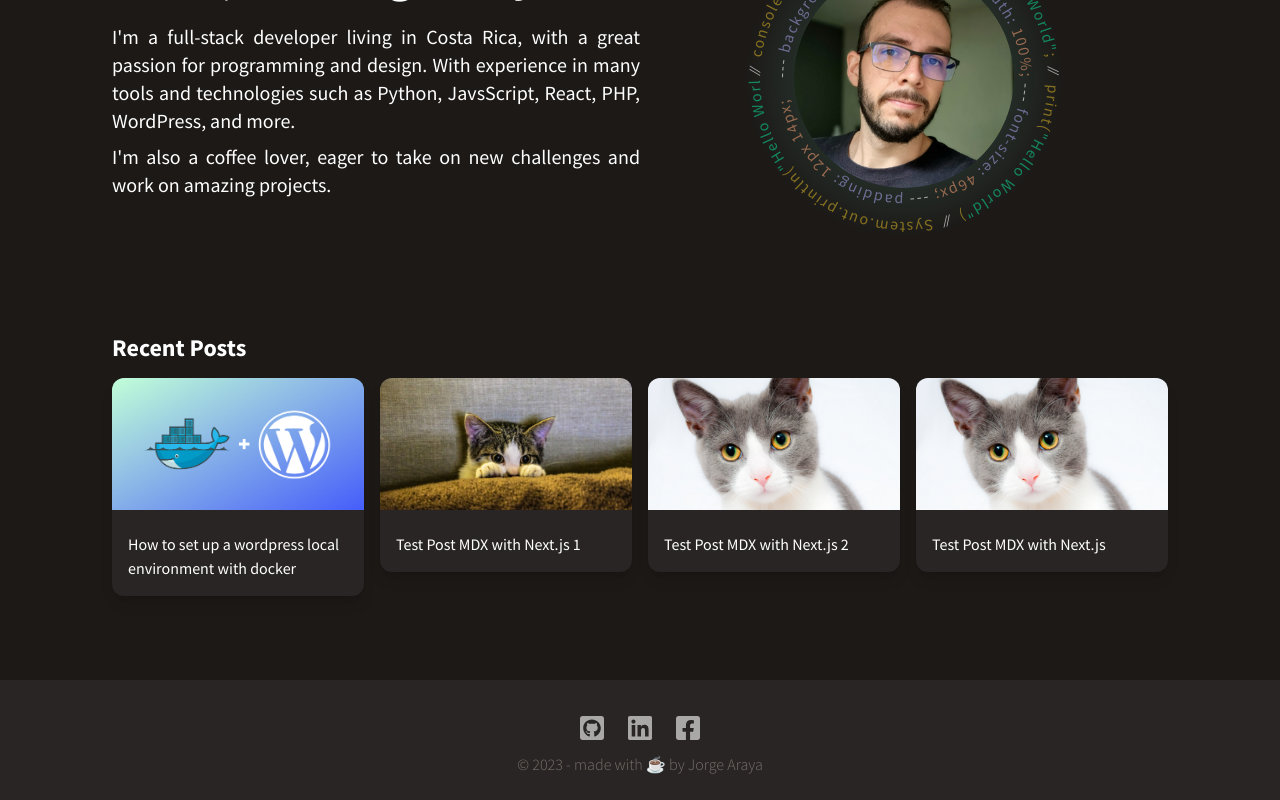
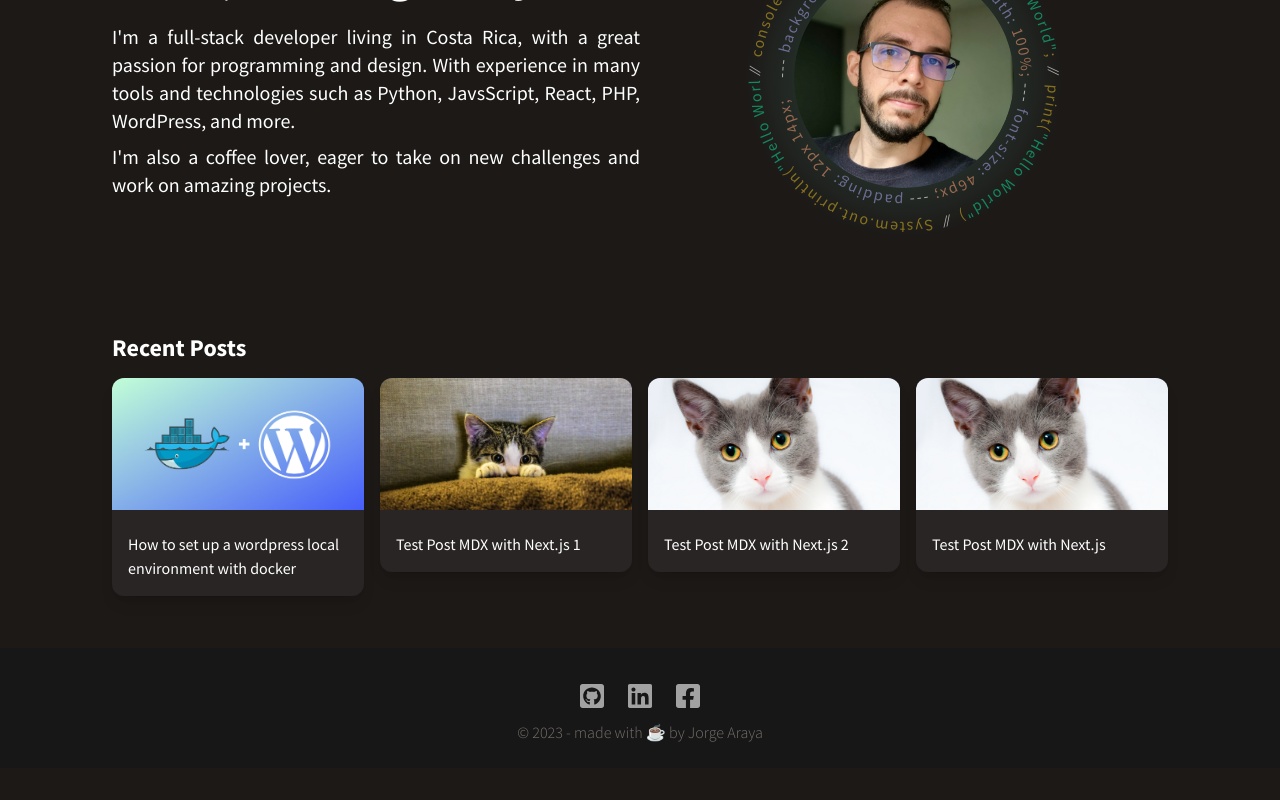
Before and after one commit to jorgearaya474/nxt-site, a Next.js app: page / in a window 1280 px wide. Shown: the part 230-1030 px from the top of the page. After the commit the page ends 998 px from the top, so only its background shows below. Built offline with nearby package versions, Linux system fonts and the light colour scheme.

Commit message:
update footer

```diff
--- a/components/footer.js
+++ b/components/footer.js
@@ -1,6 +1,6 @@
 export default function Footer() {
   return (
-    <footer className="mt-8 py-6">
+    <footer className="py-6 bg-neutral-900">
       <div className="container mx-auto flex justify-center text-white">
           <a href="https://github.com/jorgearaya474" title="Github">
             <img className="w-6 m-3 opacity-60 hover:opacity-100" src="/images/github-icon.svg" />
```
